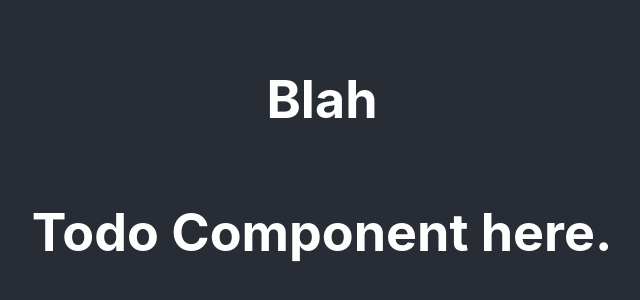
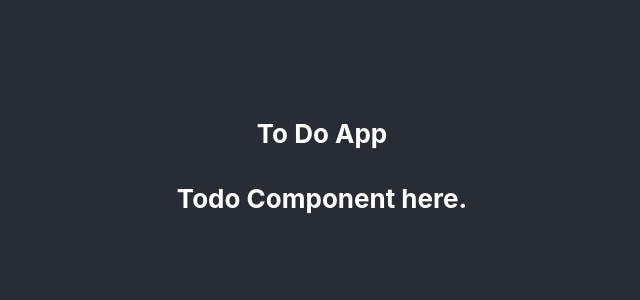
Before and after one commit to giacomo9999/minimal-todo-190513, a React (Create React App) app in the folder todo/: page / in a window 1280 px wide. Shown: the part 234-534 px from the top of the page, without its empty margins (318-958 px from the left). Built offline with nearby package versions, Linux system fonts and the light colour scheme.

Commit message:
Minor styling adjustments.

```diff
--- a/todo/src/App.css
+++ b/todo/src/App.css
@@ -1,8 +1,5 @@
 .App {
   text-align: center;
-}
-
-.App-header {
   background-color: #282c34;
   min-height: 100vh;
   display: flex;
@@ -16,3 +13,7 @@
 .App-link {
   color: #61dafb;
 }
+
+h1 {
+  font-size: 1em;
+}
--- a/todo/src/App.js
+++ b/todo/src/App.js
@@ -5,10 +5,10 @@ import Todo from "./Todo";
 function App() {
   return (
     <div className="App">
-      <header className="App-header">
-        <h1>Blah</h1>
+
+        <h1>To Do App</h1>
         <Todo />
-      </header>
+
     </div>
   );
 }
```
